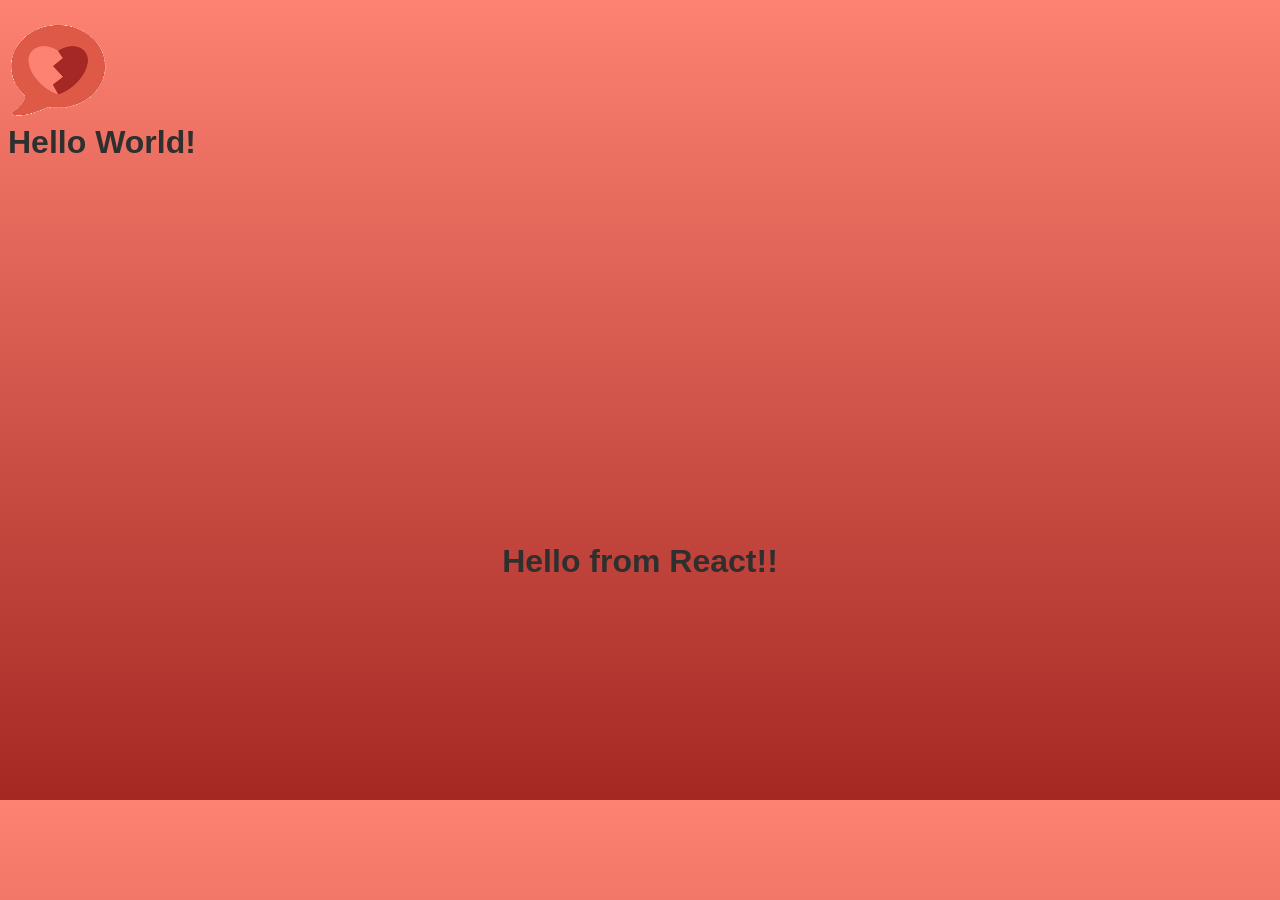
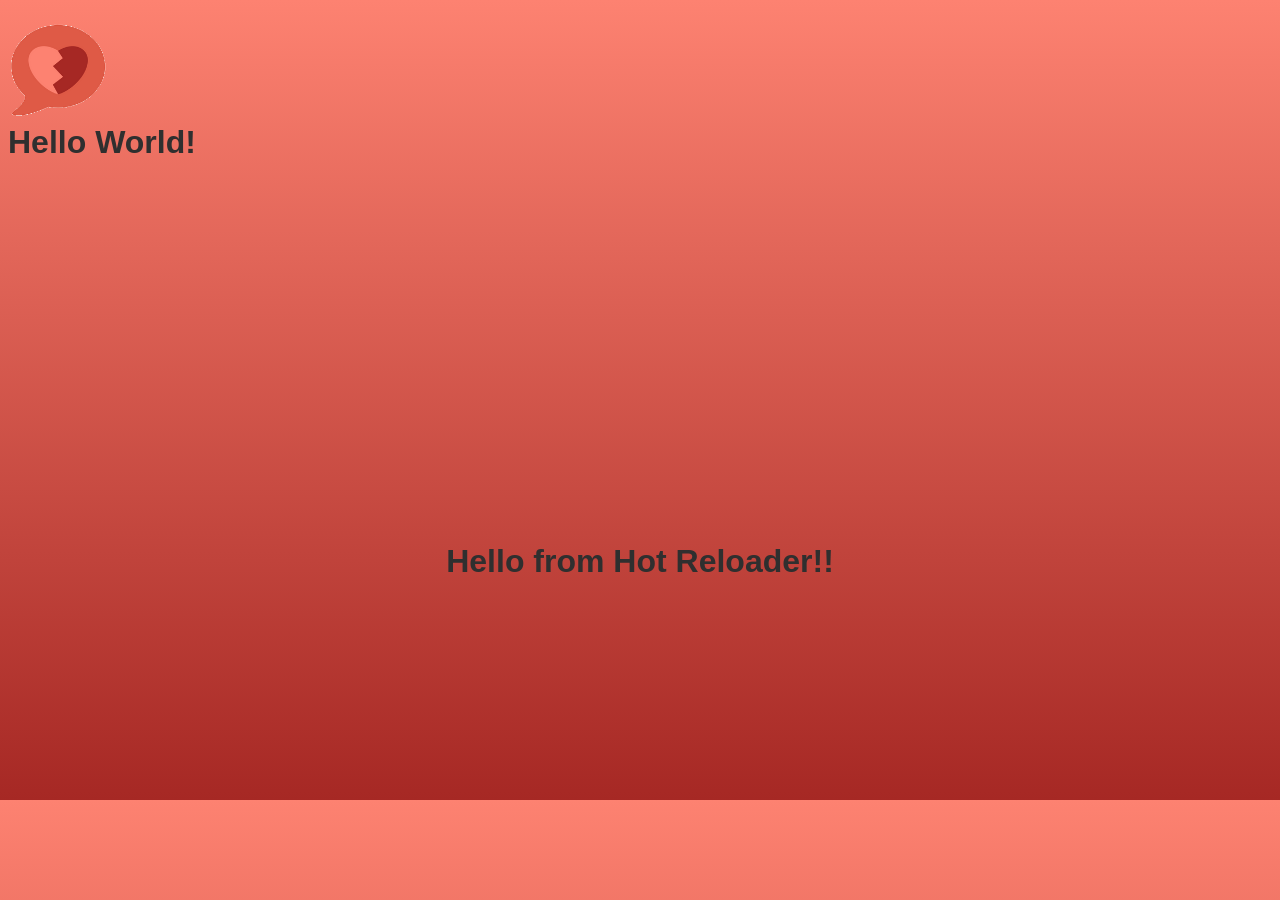
Before and after one commit to smauer/pwa_react, a React app: page / in a window 1280 px wide. Shown: the top 900 px of the page. Built offline with nearby package versions, Linux system fonts and the light colour scheme.

Commit message:
Added hot reloading

```diff
--- a/src/App.js
+++ b/src/App.js
@@ -1,7 +1,7 @@
 import React from 'react';
 
 const App = () => {
-    return <h1>Hello from React!!</h1>
+    return <h1>Hello from Hot Reloader!!</h1>
 };
 
 export default App;
--- a/src/index.js
+++ b/src/index.js
@@ -3,3 +3,13 @@ import ReactDOM from 'react-dom';
 import App from './App';
 
 ReactDOM.render(<App />, document.getElementById('root'));
+
+if (module.hot) {
+    module.hot.accept('./App', () => {
+        const NextApp = require('./App').default;
+        ReactDOM.render(
+            <App/>,
+            document.getElementById('root')
+        );
+    });
+}
--- a/webpack.config.js
+++ b/webpack.config.js
@@ -20,7 +20,7 @@ module.exports = {
                 loader: 'babel-loader',
                 query: {
                     presets: ['es2015','react'],
-                    plugins: ['transform-class-properties']
+                    plugins: ['react-hot-loader/babel','transform-class-properties']
                 }
             },
         ]
@@ -32,5 +32,6 @@ module.exports = {
         contentBase: "./public",
         historyApiFallback: true,
         inline: true,
+        hot: true,
     }
 }
```
